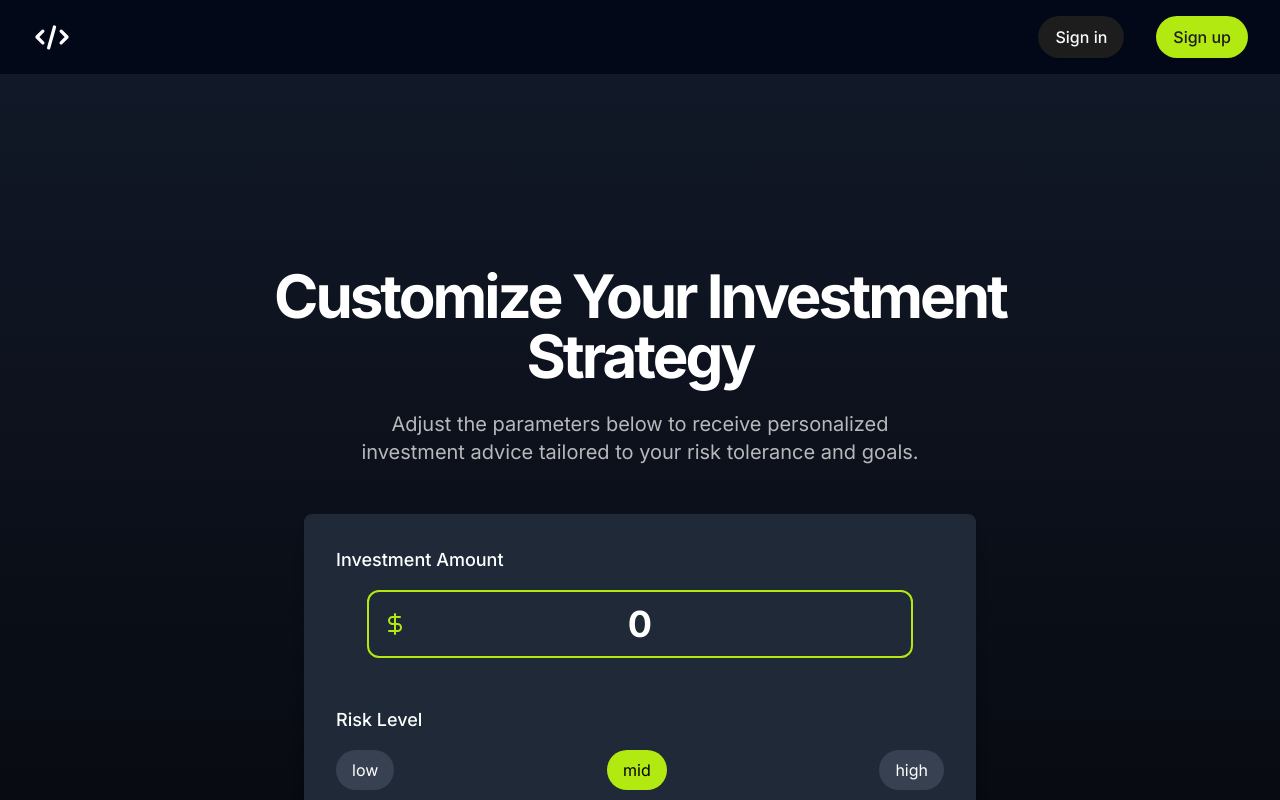
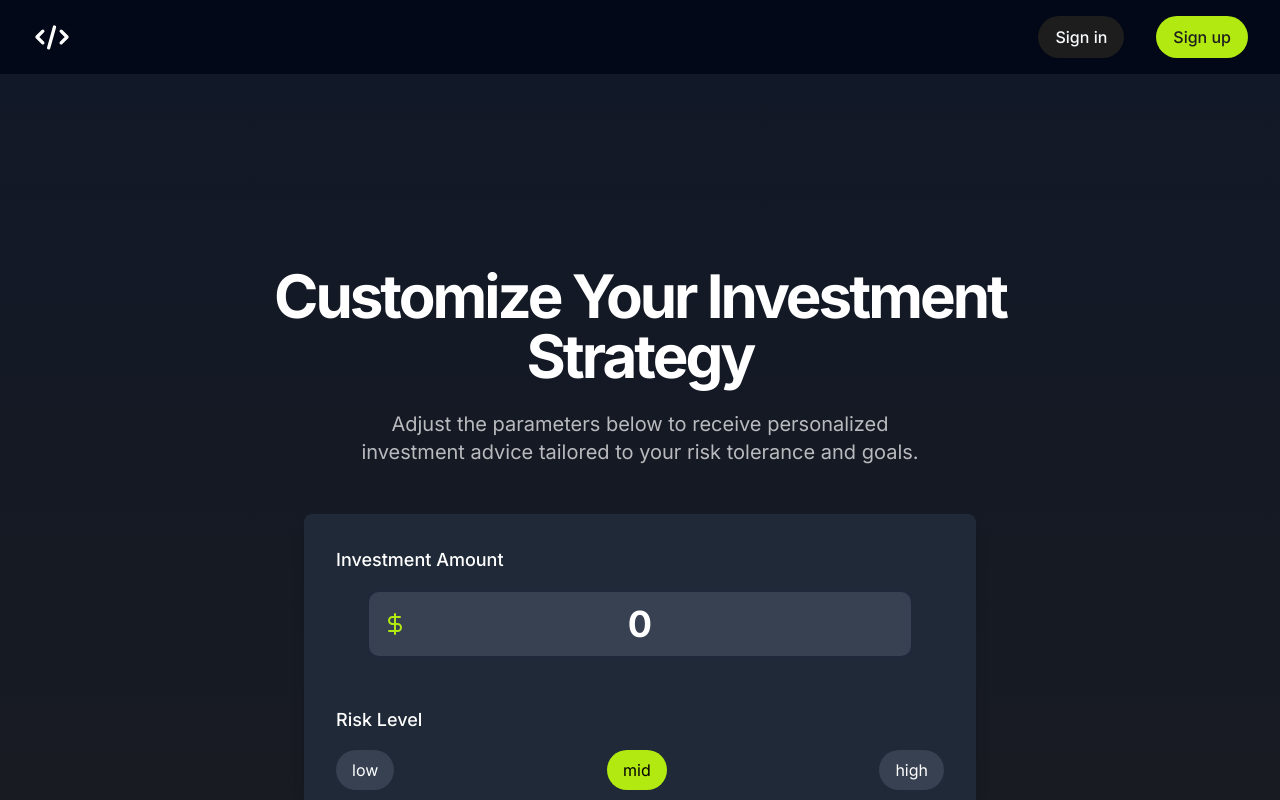
Before and after one commit to ColinWu0403/StonkSensei, a Next.js app in the folder stonksensei/: page /form in a window 1280 px wide. Shown: the top 800 px of the page. Built offline with nearby package versions, Linux system fonts and the light colour scheme.

Commit message:
Styling updates

```diff
--- a/stonksensei/src/app/form/page.tsx
+++ b/stonksensei/src/app/form/page.tsx
@@ -7,7 +7,7 @@ export default function FormPage() {
   return (
     <div className="flex flex-col min-h-screen relative">
       <Header />
-      <main className="flex-grow relative z-10 bg-gradient-to-b from-gray-900 to-black">
+      <main className="flex-grow relative z-10 bg-gradient-to-b from-gray-900 to-neutral">
         <div className="container mx-auto px-4 py-12 md:py-24 lg:py-32 xl:py-48 flex flex-col items-center">
           <div className="text-center mb-12 max-w-3xl w-full">
             <h1 className="text-3xl font-bold tracking-tighter sm:text-5xl xl:text-6xl/none text-white mb-6">
--- a/stonksensei/src/components/financial-advice-form.tsx
+++ b/stonksensei/src/components/financial-advice-form.tsx
@@ -45,7 +45,7 @@ export default function FinancialAdviceForm() {
 
   return (
     <form onSubmit={handleSubmit} className="space-y-12">
-      <div className="space-y-4 rounded-md">
+      <div className="space-y-4">
         <Label htmlFor="investmentAmount" className="text-lg font-medium text-white">
           Investment Amount
         </Label>
@@ -62,7 +62,7 @@ export default function FinancialAdviceForm() {
                 const value = e.target.value.replace(/,/g, "")
                 handleChange("investmentAmount", Number.parseInt(value) || 0)
               }}
-              className="rounded-xl py-8 text-4xl font-bold bg-gray-800 text-white border-2 border-positive focus:ring-positive text-center"
+              className="rounded-xl py-8 text-4xl font-bold bg-gray-700 text-white border-2 text-center"
             />
           </div>
         </div>
@@ -132,7 +132,7 @@ export default function FinancialAdviceForm() {
         </div>
       </div>
 
-      <Button type="submit" className="w-full bg-positive hover:bg-positive/90 text-black font-semibold py-3 rounded-xl">
+      <Button type="submit" className="w-full bg-positive text-black font-semibold py-3 rounded-xl">
         Get Investment Advice
       </Button>
     </form>
--- a/stonksensei/src/components/ui/input.tsx
+++ b/stonksensei/src/components/ui/input.tsx
@@ -9,7 +9,7 @@ const Input = React.forwardRef<HTMLInputElement, InputProps>(({ className, type,
     <input
       type={type}
       className={cn(
-        "flex h-10 w-full rounded-md border border-input bg-background px-3 py-2 text-sm ring-offset-background file:border-0 file:bg-transparent file:text-sm file:font-medium placeholder:text-muted-foreground focus-visible:outline-none focus-visible:ring-2 focus-visible:ring-ring focus-visible:ring-offset-2 disabled:cursor-not-allowed disabled:opacity-50",
+        "flex h-10 w-full rounded-md border border-input bg-background px-3 py-2 text-sm ring-offset-background file:border-0 file:bg-transparent file:text-sm file:font-medium placeholder:text-muted-foreground focus-visible:outline-none focus-visible:ring-2 focus-visible:ring-positive focus-visible:ring-offset-2 disabled:cursor-not-allowed disabled:opacity-50",
         className,
       )}
       ref={ref}
```
